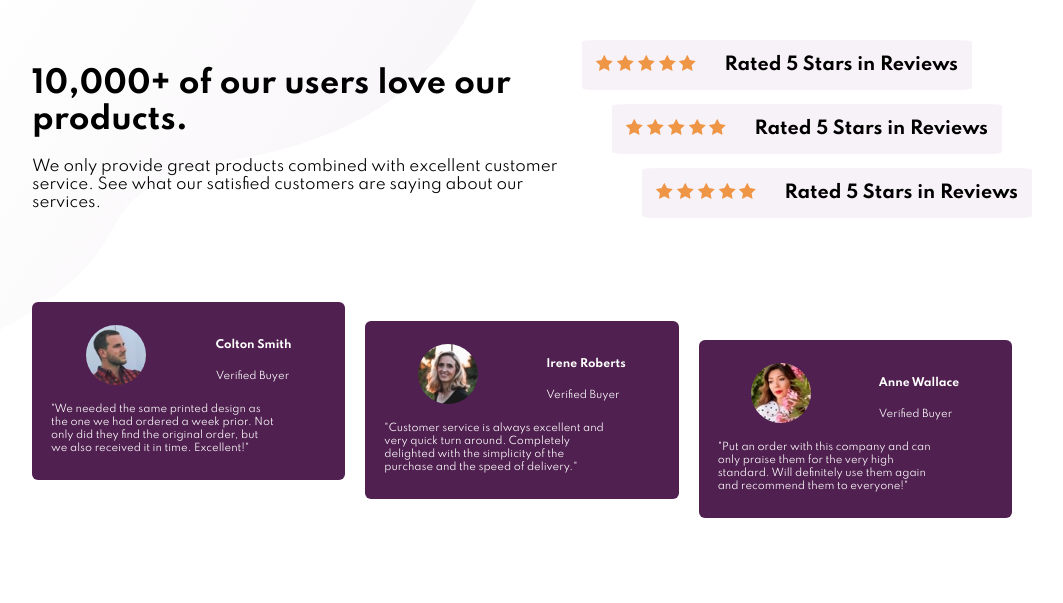
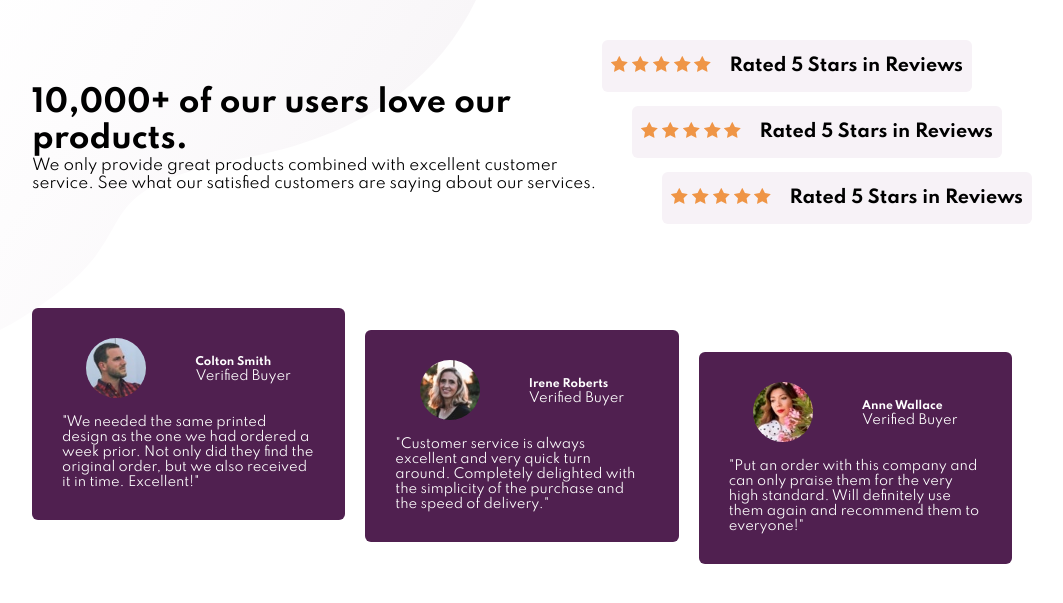
Before and after one commit to malekounet/youCode, a PHP site: page / in a window 1280 px wide. Shown: the top 603 px of the page, without its empty margins (108-1171 px from the left). Run offline with PHP 8.4, Linux system fonts and the light colour scheme.

Commit message:
modifications

```diff
--- a/Front_End/Atelier_1/index.html
+++ b/Front_End/Atelier_1/index.html
@@ -4,13 +4,13 @@
     <meta charset="UTF-8">
     <meta name="viewport" content="width=device-width, initial-scale=1.0">
     <link rel="stylesheet" href="style.css">
-    <link rel="stylesheet" media="screen and (max-width: 394px)" href="mobile.css" >
+
     <title>Atelier_1</title>
 </head>
 <body>
     <div class="page">
         <div class="top">
-            <div class="container_top_all">
+
                 <div class="txt_rating_flex">
                     <div class="txt">
                         <h1>10,000+ of our users love our products.</h1>
@@ -74,14 +74,14 @@
                         </div>
                     </div>
                 </div>
-            </div>
+
         </div>
 
 
 
 
         <div class="bottom">
-            <div class="bottom_container">
+
                 <div class="card_flex">
 
                     <div class="card">
@@ -99,8 +99,8 @@
 
                         <div class="card_bottom">
                             <p class="txt">
-                                "We needed the same printed design as<br> the one we had ordered a week prior.
-                            Not<br>  only did they find the original order, but<br>  we also received it in time.
+                                "We needed the same printed design as the one we had ordered a week prior.
+                            Not only did they find the original order, but  we also received it in time.
                             Excellent!"
                             </p>
                         </div>
@@ -121,8 +121,8 @@
 
                         <div class="card_bottom">
                             <p class="txt">
-                                "Customer service is always excellent and <br>very quick turn around. Completely<br>
-                            delighted with the simplicity of the <br>purchase and the speed of delivery."
+                                "Customer service is always excellent and very quick turn around. Completely
+                            delighted with the simplicity of the purchase and the speed of delivery."
                             </p>
                         </div>
                     </div>
@@ -142,13 +142,13 @@
 
                         <div class="card_bottom">
                             <p class="txt">
-                                "Put an order with this company and can <br>only praise them for the very high<br>
-                            standard. Will definitely use them again <br>and recommend them to everyone!"
+                                "Put an order with this company and can only praise them for the very high
+                            standard. Will definitely use them again and recommend them to everyone!"
                             </p>
                         </div>
                     </div>
                 </div>
-            </div>
+
 
         </div>
     </div>
--- a/Front_End/Atelier_1/mobile.css
+++ /dev/null
@@ -1,110 +0,0 @@
-@import url('https://fonts.googleapis.com/css2?family=Spartan:wght@400;500;700&display=swap');
-
-body{
-    margin: 0%;
-    padding: 0%;
-    font-family: 'Spartan', sans-serif;
-    font-size: 15px;
-    background: url(img/bg-pattern-top-mobile.svg) fixed no-repeat top left;
-}
-.page{
-    margin: 40px 40px;
-    text-align: center;
-}
-
-
-.txt{
-    margin: auto;
-}
-.txt_rating_flex{
-    flex-direction: column;
-
-}
-
-.rating_flex{
-    display: flex;
-    background-color:hsl(333, 80%, 67%);
-    border-radius: 6px;
-    width: 300px;
-    padding-left: 30px;
-    padding-right: 30px;
-    height: 50px;
-    justify-content: space-between;
-    align-items: center;
-    margin-bottom: 14px;
-}
-
-.card_flex{
-    display: flex;
-    flex-direction: column;
-    align-content: stretch;
-    width: 355px;
-
-
-
-
-}
-
-.rating_flex:nth-child(2){
-    margin-left: 0px;
-}
-.rating_flex:nth-child(3){
-    margin-left: 0px;
-
-}
-.card:nth-child(2){
-    align-self: flex-end;
-
-}
-.card:nth-child(3){
-    align-self: flex-end;
-
-}
-.card:nth-child(1){
-    align-self: flex-end;
-
-
-}
-.card{
-    margin-bottom: 16px;
-    height: 444px;
-    width: 80%;
-    padding-left: 30px;
-    padding-right: 50px;
-
-
-
-}
-.card_top_flex{
-    margin-bottom: 22px;
-}
-p h1 h2  h4 h5 {
-    text-align: center;
-}
-h3{
-    font-size: 14px;
-}
-
-
-
-.card img{
-    border-radius: 50%;
-    height: 49px;
-    margin: auto;
-}
-
-.bottom_container{
-
-    margin-top: 55px;
-}
-
-.txt_rating_flex h1{
-    color: hsl(300, 43%, 22%);
-}
-,h3,p
-.txt_rating_flex h1{
-    color: hsl(300, 43%, 22%);
-}
-.txt_rating_flex p{
-    color: hsl(300, 43%, 22%);
-}
--- a/Front_End/Atelier_1/style.css
+++ b/Front_End/Atelier_1/style.css
@@ -1,8 +1,12 @@
 @import url('https://fonts.googleapis.com/css2?family=Spartan:wght@400;500;700&display=swap');
 
-body{
+*{
     margin: 0%;
     padding: 0%;
+}
+
+body{
+
     font-family: 'Spartan', sans-serif;
     font-size: 15px;
     background: url(img/bg-pattern-top-desktop.svg) fixed no-repeat top left;
@@ -14,9 +18,9 @@ body{
 .rating_flex{
     display: flex;
     background-color:hsl(300, 24%, 96%) ;
-    border-radius: 4%;
-    width: 390px;
-    height: 50px;
+    border-radius: 6px;
+    width: 370px;
+    height: 52px;
     justify-content: space-around;
     align-items: center;
     margin-bottom: 14px;
@@ -26,6 +30,7 @@ body{
     display: flex;
     justify-content: space-between;
     align-items:center;
+
 }
 
 .rating_flex:nth-child(2){
@@ -37,14 +42,16 @@ body{
 
 .card_flex{
     display: flex;
-    justify-content: space-between;
-    height: 140px;
+    justify-content: space-around;
+
+
 
 }
 .card_top_flex{
     display: flex;
     justify-content: space-around;
     align-items: center;
+    margin-bottom: 13px;
 }
 .card img{
     border-radius: 50%;
@@ -53,30 +60,63 @@ body{
 }
 
 .card{
-    height: 100%;
+
     background-color: hsl(300, 43%, 22%);
     color: hsl(0, 0%, 100%);
     margin-right:20px;
     border-radius: 6px;
     font-size: 13px;
-    padding: 19px;
-    width: 33%;
+    padding: 3%;
+    width: 30%;
 }
-
-.bottom_container{
-    height: 50%;
-    margin-top: 108px;
+.bottom{
+    margin-top: 7%;
 }
 
 .card:nth-child(2){
-    align-self: center;
+    margin-top: 22px;
+    margin-bottom: -22px;
 }
 .card:nth-child(3){
-    align-self: flex-start;
+    margin-top: 44px;
+    margin-bottom:-44px ;
 }
-.card:nth-child(1){
-    align-self: flex-end;
+
+
+
+@media screen and (max-width: 760px){
+    body{
+        background-image: url('img/bg-pattern-top-mobile.svg');
+    }
+    .txt_rating_flex{
+        flex-direction: column;
+        text-align: center;
+    }
+
+    .rating_flex:nth-child(2){
+        margin-left: 0px;
+    }
+    .rating_flex:nth-child(3){
+        margin-left: 0px;
+    }
+    .page{
+        margin: 60px 50px;
+    }
+    .txt h1,p{
+        margin-bottom: 32px;
+    }
+    .card_flex{
+        flex-direction: column;
+        align-items: center;
+    }
+    .card{
+        width: 100%;
+        margin-right: 0%;
+    }
+    .card_top_flex{
+        padding: 5% 19%;
+    }
+    .name_job{
+        margin-top: 10%;
+    }
 }
-.card p{
-    font-size: 10px;
-}
```
